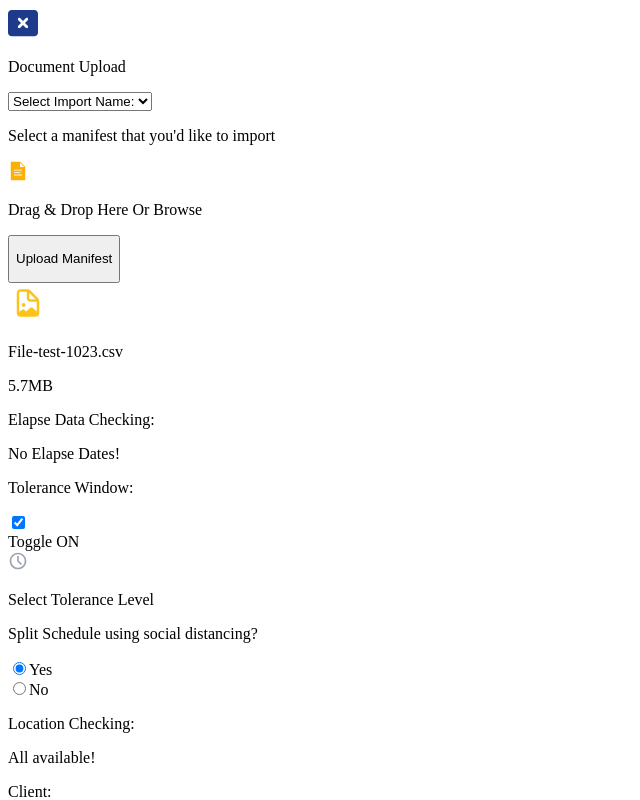
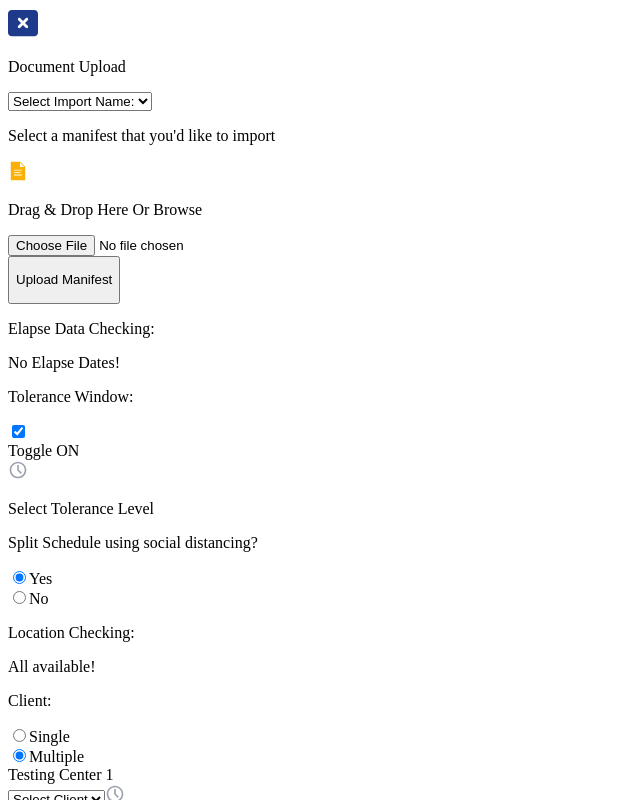
Before and after one commit to dvale94/skyhop-assessment, a Next.js app: page /DocumentUpload/DocumentUpload in a window 1280 px wide. Shown: the top 800 px of the page, without its empty margins (0-640 px from the left). Built offline with nearby package versions, Linux system fonts and the light colour scheme.

Commit message:
completed click to drop for file upload and display

```diff
--- a/src/components/CentersClientField.tsx
+++ b/src/components/CentersClientField.tsx
@@ -34,7 +34,7 @@ export default function CentersClientField() {
         <div className='flex items-center gap-12' key={`center-field-${item.center}`}>
           <span className='text-xs'>Testing Center {item.center}</span>
           <div className='flex gap-3'>
-            <DocumentDropdownField defaultValue='Select Client' name={`centersClients[${index}].client`} options={[{text: 'Client 1', value: 'client1'},{text: 'Client 2', value: 'client2'}]}/>
+            <DocumentDropdownField defaultValue='Select Client' name={`centersClients[${index}].client`} options={[{text: 'Client 1', value: 'client1'},{text: 'Client 2', value: 'client2'}, {text: 'Client 3', value: 'client3'},{text: 'Client 4', value: 'client4'}]}/>
             <Image src='/clock.svg' alt='Clock' width={20} height={20} />
           </div>
         </div>
--- a/src/components/DocumentImportField.tsx
+++ b/src/components/DocumentImportField.tsx
@@ -1,25 +1,56 @@
+import { useRef, useState, useEffect } from 'react';
+import { useFormikContext } from 'formik';
+
 import Button from '@/src/components/Button';
+import { Field } from 'formik';
 import Image from 'next/image';
 
+function formatFileSize(bytes: number) {
+  if(bytes == 0) return '0 Bytes';
+  var k = 1024,
+      sizes = ['Bytes', 'KB', 'MB', 'GB', 'TB', 'PB', 'EB', 'ZB', 'YB'],
+      i = Math.floor(Math.log(bytes) / Math.log(k));
+  return parseFloat((bytes / Math.pow(k, i)).toFixed(2)) + ' ' + sizes[i];
+}
+
 export default function DocumentImportField() {
+  const [file, setFile] = useState(null as unknown as File);
+  const { values } = useFormikContext();
+  const inputRef = useRef(null);
+
+  useEffect(() => {
+    if (values.file) {
+      setFile(inputRef.current.files[0])
+    }
+    else {
+      setFile(null)
+    }
+  }, [values.file])
+
   return (
     <div className='flex flex-col gap-4'>
       <div className='flex flex-col items-center border rounded-lg p-4 gap-4'>
-        <div className='flex flex-col items-center justify-center h-[118px] w-full border-2 border-dashed rounded-lg gap-5'>
+        <div
+          className='flex flex-col items-center justify-center h-[118px] w-full border-2 border-dashed rounded-lg gap-5 cursor-pointer'
+          onClick={() => document.getElementById('fileUpload')?.click()}
+        >
           <Image src='/file.svg' alt='File Icon' width={20} height={20} />
           <p className='text-xs'>Drag & Drop Here Or <span className='text-blue-900 font-bold'>Browse</span></p>
+          <Field type='file' name='file' id='fileUpload' className='hidden' accept=".csv" innerRef={inputRef}/>
         </div>
         <div className='flex w-[200px] h-[30px]'>
           <Button text='Upload Manifest'/>
         </div>
       </div>
-      <div className='flex flex-row p-2 border-t-2 border-b-2 gap-4'>
-        <Image src='/fileUpload.svg' alt='File Upload Icon' width={40} height={40} />
-        <div className='flex flex-row w-full justify-between'>
-          <p className='text-xs text-gray-400'>File-test-1023.csv</p>
-          <p className='text-xs'>5.7MB</p>
+      {file && (
+        <div className='flex flex-row p-2 border-t-2 border-b-2 gap-4'>
+          <Image src='/fileUpload.svg' alt='File Upload Icon' width={40} height={40} />
+          <div className='flex flex-row w-full items-center justify-between'>
+            <p className='text-xs text-gray-400'>{file.name}</p>
+            <p className='text-xs'>{formatFileSize(file.size)}</p>
+          </div>
         </div>
-      </div>
+      )}
     </div>
   );
 };
--- a/src/pages/DocumentUpload/DocumentUpload.tsx
+++ b/src/pages/DocumentUpload/DocumentUpload.tsx
@@ -12,14 +12,15 @@ export default function DocumentUpload() {
     <div className='flex flex-col justify-center w-[1100px]'>
       <Formik
         initialValues={{
-          centersClients: [{center: 1, client: ''}, {center: 2, client: ''}, {center: 3, client: ''}, {center: 4, client: ''}],
           importName: '',
+          file: '',
+          toleranceWindow: 'on',
+          socialDistancing: 'yes',
           multipleClients: 'yes',
-          socialDistancing: 'yes',
-          toleranceWindow: 'on'
+          centersClients: [{center: 1, client: ''}, {center: 2, client: ''}, {center: 3, client: ''}, {center: 4, client: ''}]
         }}
-        onSubmit={(values) => console.log(values)}
-        onReset={() => console.log('reseted')}
+        onSubmit={(values) => alert(JSON.stringify(values, null, 2))}
+        onReset={() => alert('form cleared')}
       >
         <Form className='flex flex-col p-16 gap-12'>
           <Header />
```
